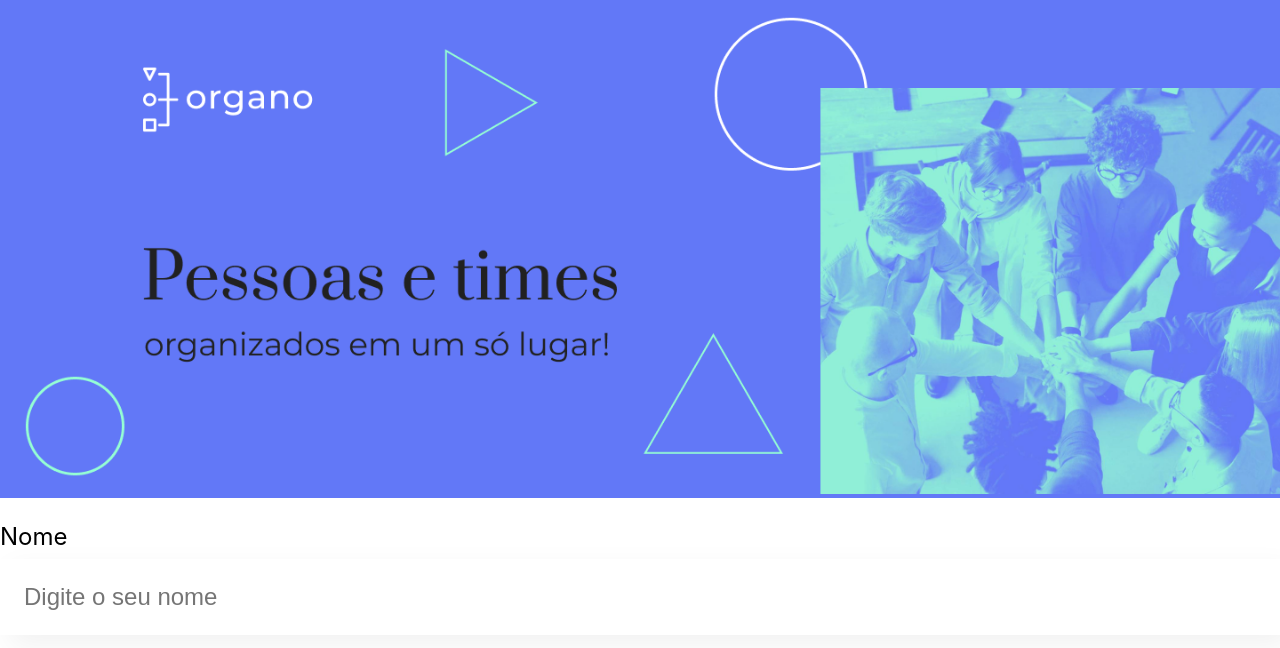
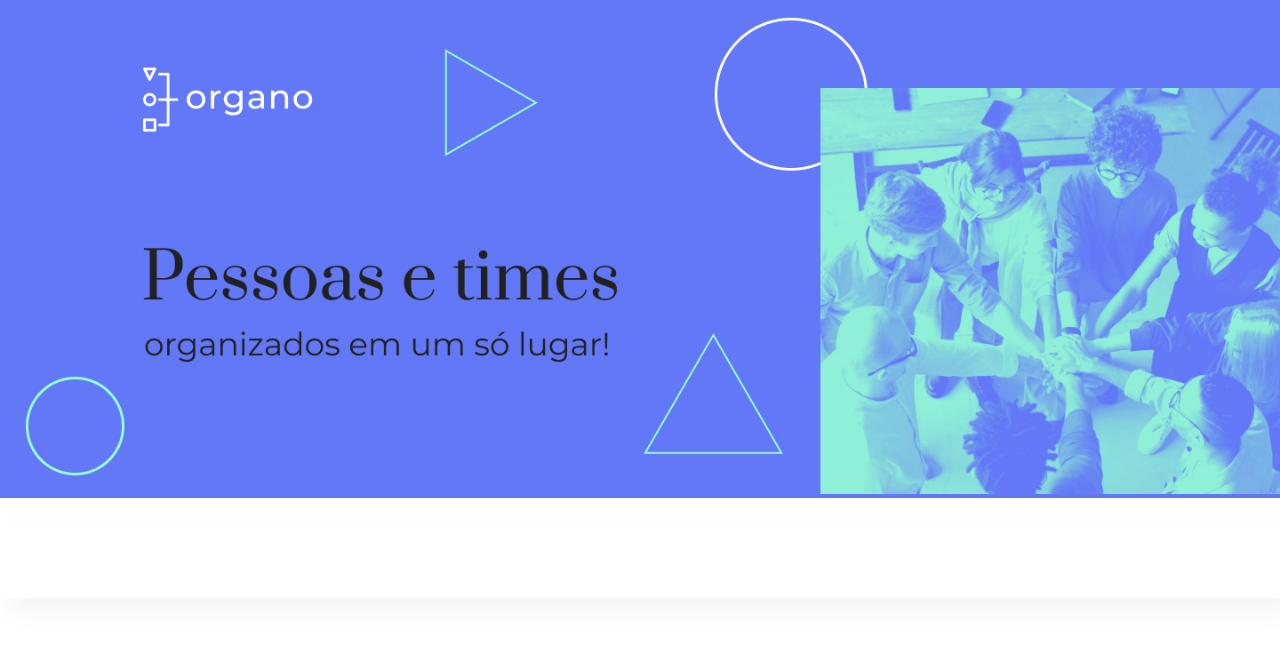
Before and after one commit to KelvynSinhorini/organo, a JavaScript app: page / in a window 1280 px wide. Shown: the top 648 px of the page. Built offline with nearby package versions, Linux system fonts and the light colour scheme; the HTML template or start-up script is replaced by a standard one.

Commit message:
[FEAT] Adicionar prop no componente

```diff
--- a/src/components/InputText/index.js
+++ b/src/components/InputText/index.js
@@ -1,10 +1,10 @@
 import './index.css'
 
-const InputText = () => {
+const InputText = (props) => {
     return (
         <div className="input-text">
-            <label>Nome</label>
-            <input placeholder='Digite o seu nome'/>
+            <label>{props.label}</label>
+            <input placeholder={props.placeholder} />
         </div>
     )
 }
```
